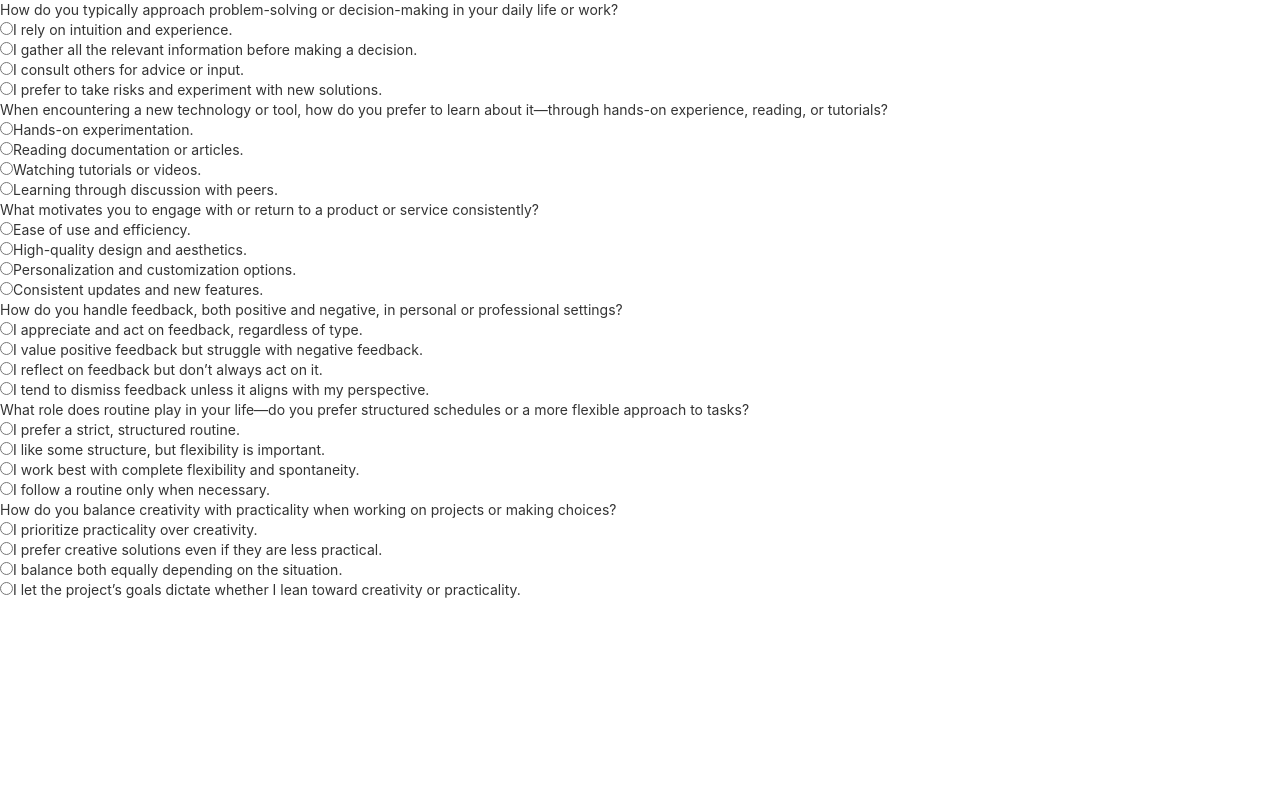
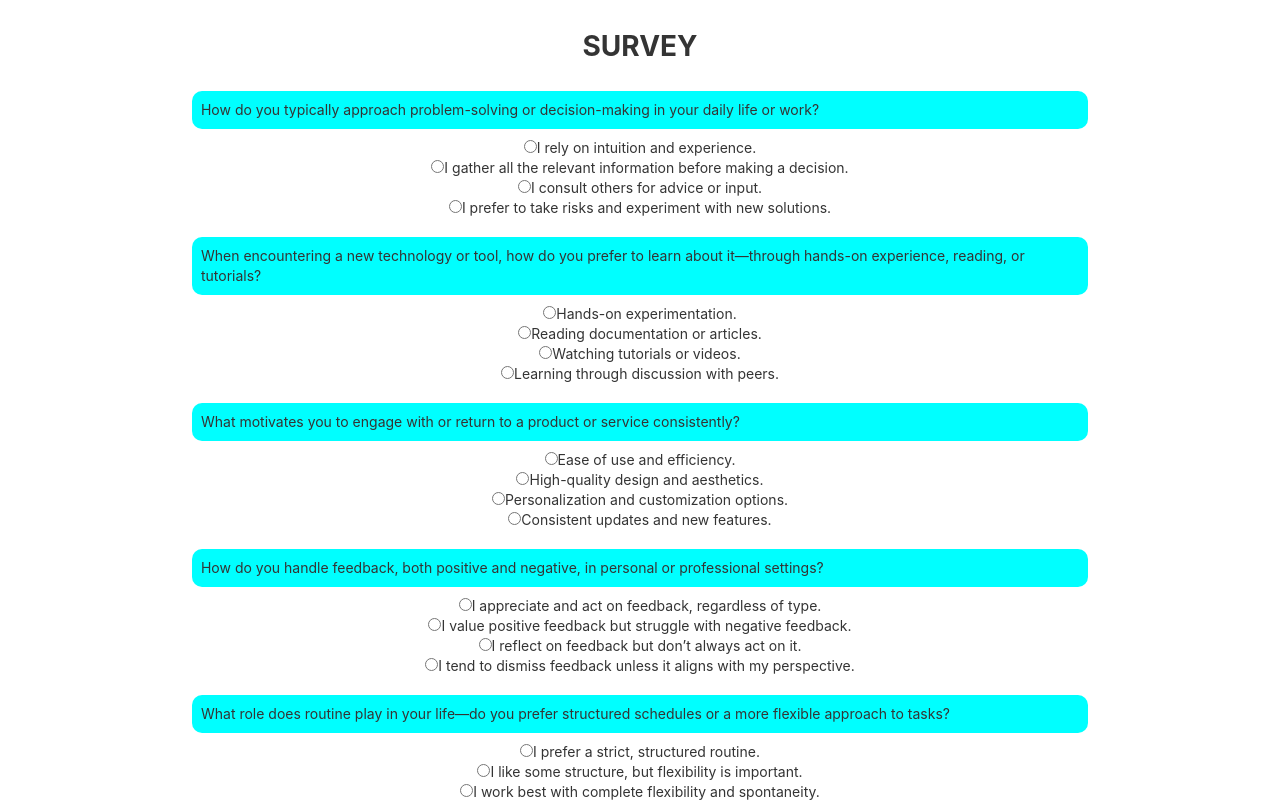
Before and after one commit to hieuletainguyen/hack_the_hill, a React (Create React App) app in the folder frontend/: page /survey in a window 1280 px wide. Shown: the top 802 px of the page. Built offline with nearby package versions, Linux system fonts and the light colour scheme.

Commit message:
modify the survey page

```diff
--- /dev/null
+++ b/frontend/src/components/Survey.css
@@ -0,0 +1,36 @@
+.main-survey-container {
+    display: flex;
+    flex-direction: column;
+    align-items: center;
+    border-radius: 15;
+    margin-bottom: 2%;
+}
+
+.survey-header{
+    font-size: 200%;
+    font-weight: bold;
+    margin-bottom: 2%;
+    margin-top: 2%;
+
+}
+
+.head-survey-container{
+    margin-bottom: 1.5%;
+    width: 70%;
+
+}
+
+.head-survey-container p {
+    margin-bottom: 1%;
+    background-color: aqua;
+    padding: 1%;
+    border-radius: 10px;
+
+}
+
+.survey-option{
+
+    align-items: center;
+    text-justify: center;
+    justify-self: center;
+}
--- a/frontend/src/components/Survey.js
+++ b/frontend/src/components/Survey.js
@@ -1,4 +1,5 @@
 import React, { useState } from 'react';
+import "./Survey.css"
 
 export const Survey = () => {
   const questions = [
@@ -75,12 +76,16 @@ export const Survey = () => {
   };
 
   return (
-    <div>
+    <div className="main-survey-container">
+      <div className="survey-header">
+          SURVEY
+      </div>
+
       {questions.map((q, questionIndex) => (
-        <div key={questionIndex}>
+        <div key={questionIndex} className="head-survey-container">
           <p>{q.question}</p>
           {q.options.map((option, optionIndex) => (
-            <div key={optionIndex}>
+            <div key={optionIndex} className="survey-option">
               <input
                 type="radio"
                 name={`question${questionIndex}`}
```
